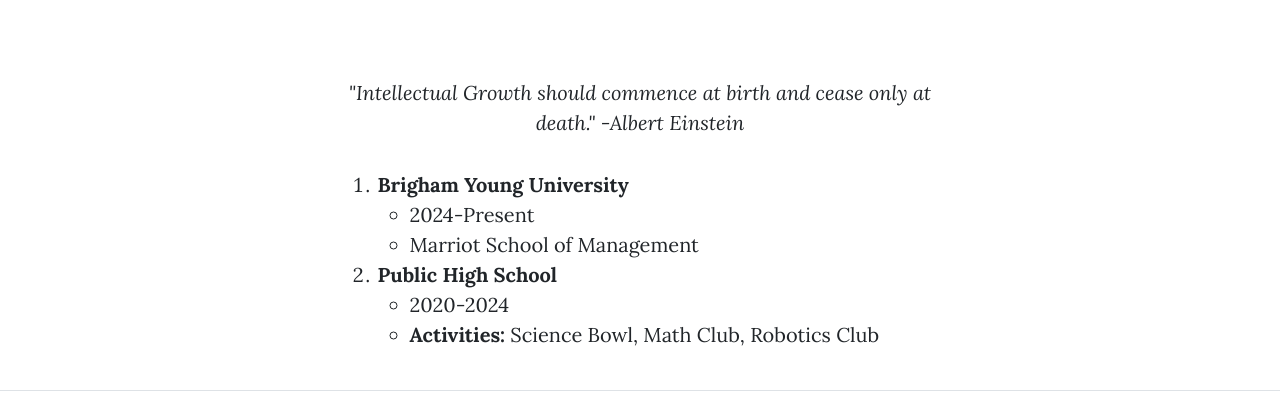
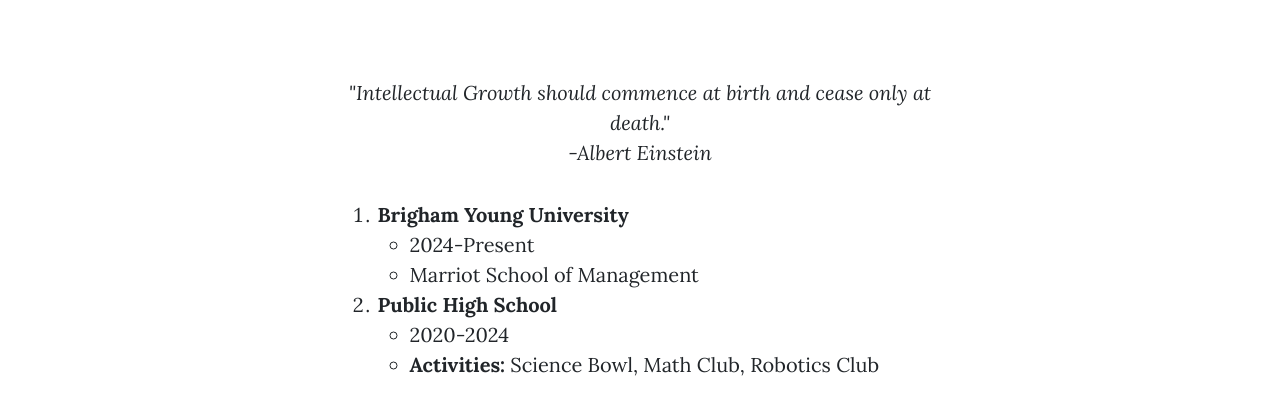
Before and after one commit to russellcheng2820/Resume, a plain HTML site: page education.html in a window 1280 px wide. Shown: the part 534-933 px from the top of the page. Drawn offline with nearby package versions, Linux system fonts and the light colour scheme.

Commit message:
Add files via upload

```diff
--- a/education.html
+++ b/education.html
@@ -55,7 +55,7 @@
                 <div class="row gx-4 gx-lg-5 justify-content-center">
                     <div class="col-md-10 col-lg-8 col-xl-7">
                         <p class="quote center">
-                            "Intellectual Growth should commence at birth and cease only at death." -Albert Einstein
+                            "Intellectual Growth should commence at birth and cease only at death." <br>-Albert Einstein
                         </p>
                         <ol>
                             <li>
```
